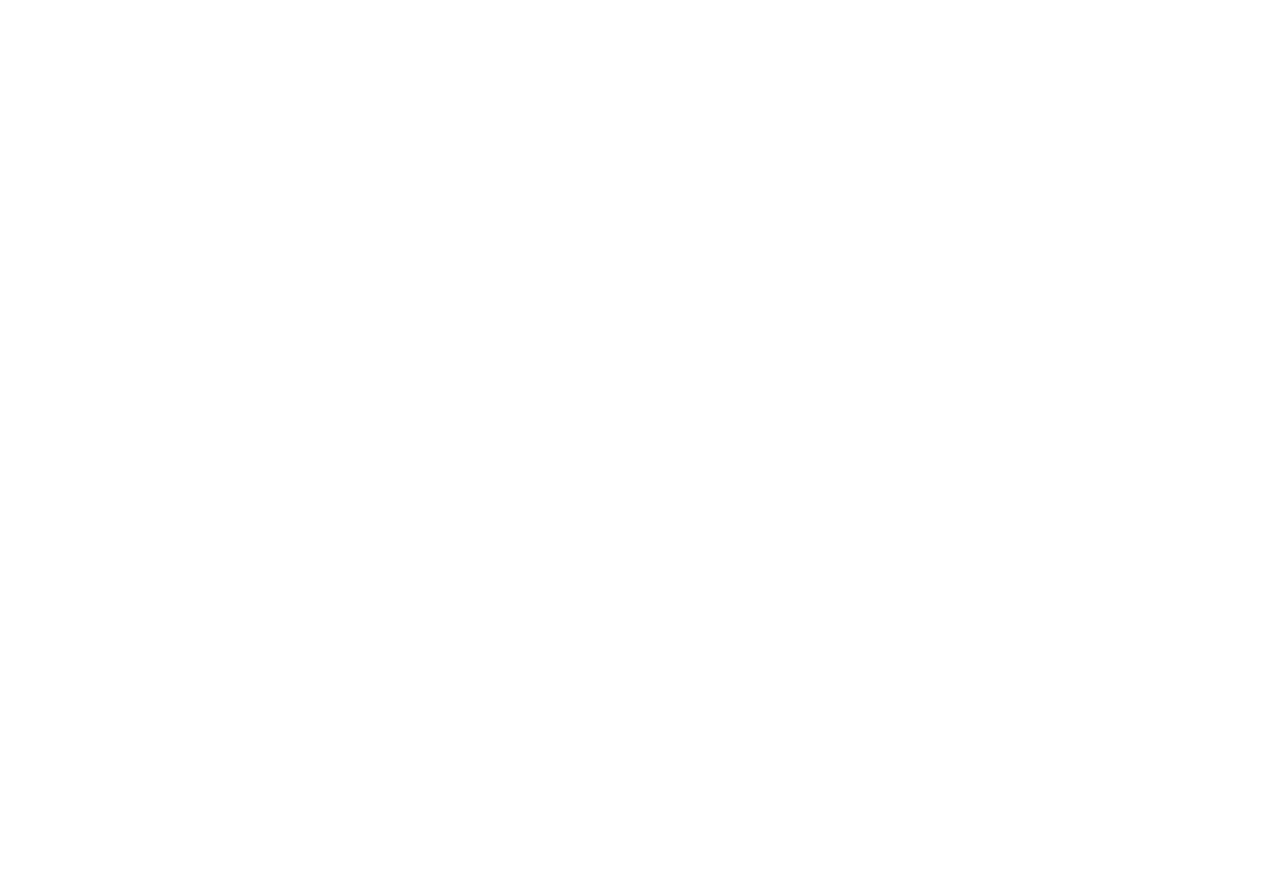
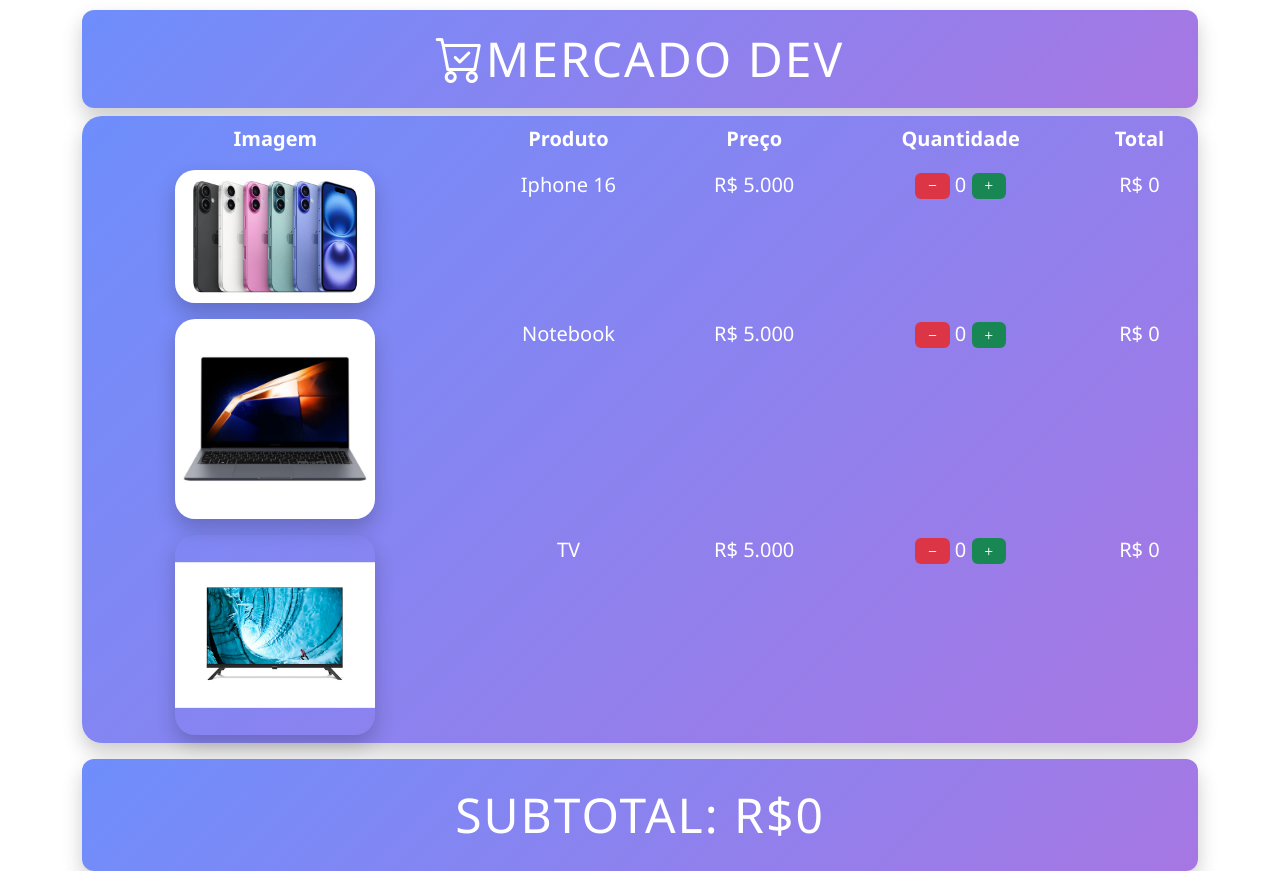
Before and after one commit to arthurrantunes/MercadoFree, a plain HTML site: page index.html in a window 1280 px wide. Before the commit the page ends 800 px from the top, so only its background shows below. Drawn offline with nearby package versions, Linux system fonts and the light colour scheme.

Commit message:
Atualização total

```diff
--- a/index.html
+++ b/index.html
@@ -4,8 +4,73 @@
     <meta charset="UTF-8">
     <meta name="viewport" content="width=device-width, initial-scale=1.0">
     <title> Mercado Free</title>
+
+    <link href="https://cdn.jsdelivr.net/npm/bootstrap@5.3.6/dist/css/bootstrap.min.css" rel="stylesheet" integrity="sha384-4Q6Gf2aSP4eDXB8Miphtr37CMZZQ5oXLH2yaXMJ2w8e2ZtHTl7GptT4jmndRuHDT" crossorigin="anonymous">
+    <link rel="stylesheet" href="https://cdn.jsdelivr.net/npm/bootstrap-icons@1.13.1/font/bootstrap-icons.min.css">
+    <link rel="stylesheet" href="style.css">
+
 </head>
 <body>
+    <div class="container">
+    <h1  class=" titulo bi bi-cart-check">Mercado Dev</h1>
+
+    <table class="table table-hover">
+        <thead>
+            <tr>
+                <th>Imagem</th>
+                <th>Produto</th>
+                <th>Preço</th>
+                <th>Quantidade</th>
+                <th>Total</th>
+            </tr>
+        </thead>
+        <tbody>
+
+            <tr>
+                <td><img src="img/iphone.png" alt="Iphone 16" width="200px"></td>
+                <td>Iphone 16</td>
+                <td>R$ 5.000</td>
+                 <td>
+                    <span class="badge bg-secondary bg-danger"><i class="bi bi-dash"></i></span>
+                    0
+                    <span class="badge bg-secondary bg-success"><i class="bi bi-plus danger"></i></span>
+                </td>
+                <td>R$ 0</td>
+            </tr>
+                   <tr>
+                <td><img src="img/notenook.png" alt="Notebook" width="200px"></td>
+                <td>Notebook</td>
+                <td>R$ 5.000</td>
+                 <td>
+                    <span class="badge bg-secondary bg-danger"><i class="bi bi-dash"></i></span>
+                    0
+                    <span class="badge bg-secondary bg-success"><i class="bi bi-plus danger"></i></span>
+
+                </td>
+                <td>R$ 0</td>
+            </tr>
+                   <tr>
+                <td><img src="img/tv.png" alt="Tv" width="200px"></td>
+                <td>TV</td>
+                <td>R$ 5.000</td>
+                <td>
+                    <span class="badge bg-secondary bg-danger"><i class="bi bi-dash"></i></span>
+                    0
+                    <span class="badge bg-secondary bg-success"><i class="bi bi-plus danger"></i></span>
+
+                </td>
+                <td>R$ 0</td>
+            </tr>
+
+
+        </tbody>
+
+
+    </table>
+    <footer class="text-center">
+        <span text-center> Subtotal: R$0</span>
+    </footer>
+    </div>
 
 </body>
 </html>
--- /dev/null
+++ b/style.css
@@ -0,0 +1,83 @@
+
+
+
+.titulo{
+    text-align: center;
+    font-size: 60px;
+    padding: 20px;
+    background-color: antiquewhite;
+     font-size: 3rem;
+    text-align: center;
+    padding: 20px;
+    margin-top: 10px;
+    color: white;
+    background: linear-gradient(135deg, #6e8efb, #a777e3);
+    border-radius: 12px;
+    box-shadow: 0 10px 20px rgba(0,0,0,0.2);
+    font-family: 'Segoe UI', Tahoma, Geneva, Verdana, sans-serif;
+    text-transform: uppercase;
+    letter-spacing: 2px;
+}
+
+body {
+      text-align: center;
+}
+
+table{
+     background: linear-gradient(135deg, #6e8efb, #a777e3);
+     box-shadow: 0 10px 20px rgba(0,0,0,0.2);
+     border-radius: 20px;
+}
+
+table {
+    background: linear-gradient(135deg, #6e8efb, #a777e3) !important;
+    border-radius: 20px;
+    box-shadow: 0 10px 20px rgba(0,0,0,0.2);
+    border-collapse: separate;
+    border-spacing: 0;
+}
+
+th, td {
+    background: transparent !important;
+    color: white !important;
+    border: none;
+    font-size: 20px;
+    padding: 20px;
+
+    font-family: 'Segoe UI', Tahoma, Geneva, Verdana, sans-serif;
+     text-align: center !important;
+
+}
+
+td img {
+    display: block;
+    margin-left: auto;
+    margin-right: auto;
+    border-radius: 20px;
+    box-shadow: 0 10px 20px rgba(0, 0,0,0.2);
+    transition: transform 0.3s;
+}
+td img:hover {
+    transform: scale(1.07); /* aumenta 7% ao passar o mouse */
+}
+footer{
+    text-align: center;
+    font-size: 60px;
+    padding: 20px;
+    background-color: antiquewhite;
+     font-size: 3rem;
+    text-align: center;
+    padding: 20px;
+    margin-top: 10px;
+    color: white;
+    background: linear-gradient(135deg, #6e8efb, #a777e3);
+    border-radius: 12px;
+    box-shadow: 0 10px 20px rgba(0,0,0,0.2);
+    font-family: 'Segoe UI', Tahoma, Geneva, Verdana, sans-serif;
+    text-transform: uppercase;
+    letter-spacing: 2px;
+    transition: transform 0.3s;
+}
+footer:hover {
+    transform: scale(1.07); /* aumenta 7% ao passar o mouse */
+}
```
Also changed, not shown: img/iphone.png (added), img/notenook.png (added), img/tv.png (added).
